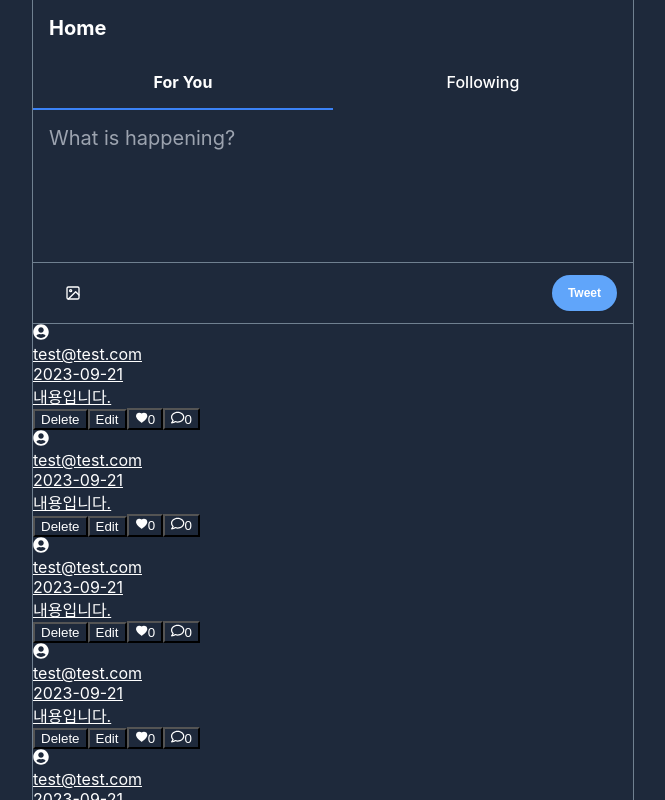
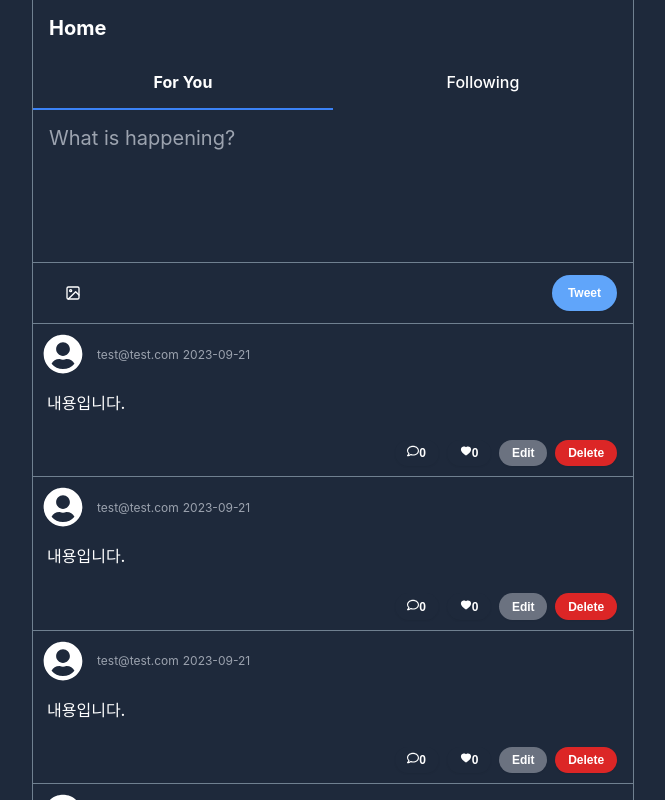
Before and after one commit to sojh93/fastcampus-react-twitter, a React (Create React App) app: page / in a window 1280 px wide. Shown: the top 800 px of the page, without its empty margins (307-972 px from the left). Built offline with nearby package versions, Linux system fonts and the light colour scheme.

Commit message:
scss 2차수정

```diff
--- a/src/index.scss
+++ b/src/index.scss
@@ -6,8 +6,9 @@ $primaryColor: #60a5fa;
 $activeBorder: #3b82f6; // 버튼 hover 시
 $grayText: #9ca3af;
 $danger: #dc2626;
-$danger: #dc26268e;
+$dangerDark: #dc26268e;
 $gray: #6b7280;
+$grayDark: #4c515b;
 
 // 폰트
 $font: -apple-system, BlinkMacSystemFont, 'Segoe UI', 'Roboto', 'Oxygen',
@@ -128,3 +129,80 @@ body {
     background-color: $primaryColor;
   }
 }
+
+// 포스트 레이아웃
+.post {
+  padding-bottom: 40px;
+
+  &__flex {
+    display: flex;
+    gap: 4px;
+    align-items: center;
+  }
+
+  &__email, &__createdAt {
+    font-size: 12px;
+    color: $grayText;
+  }
+
+  &__box {
+    padding: 10px 0;
+    border-bottom: 1px solid $border;
+
+    a {
+      text-decoration: none;
+    }
+
+    &-profile {
+      text-decoration: none;
+      padding: 0 10px;
+
+      &-img, &-icon {
+        width: 40px;
+        height: 40px;
+        border-radius: 50%;
+        margin-right: 10px;
+      }
+    }
+    &-content {
+      display: block;
+      font-weight: 500;
+      padding: 16px 4px;
+    }
+
+    &-footer {
+      padding: 0 16px;
+      margin-top: 10px;
+      font-size: 14px;
+      display: flex;
+      gap: 8px;
+      flex-direction: row-reverse;
+
+      button {
+        @extend .button;
+
+        &.post__delete {
+          background-color: $danger;
+
+          &:hover, &:focus {
+            background-color: $dangerDark;
+          }
+        }
+
+        &.post__edit {
+          background-color: $gray;
+
+          a {
+            background-color: transparent;
+          }
+
+          &:hover, &:focus {
+            background-color: $grayDark;
+          }
+        }
+      }
+    }
+  }
+
+
+}
```
Also changed, not shown: 2 other files (tests, documents, lock files or other folders).
